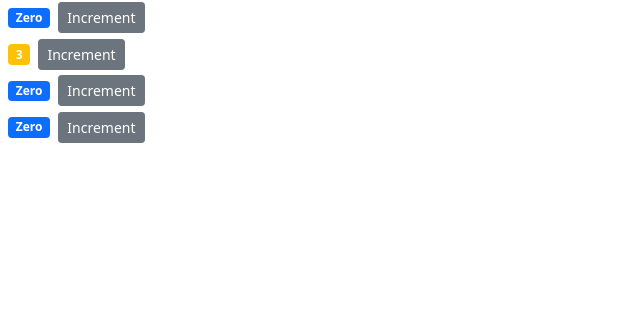
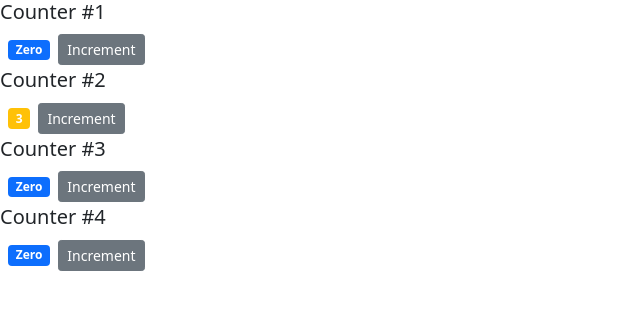
Before and after one commit to aryawiratama/react-baract, a React (Create React App) app: page / in a window 1280 px wide. Shown: the top 310 px of the page, without its empty margins (0-640 px from the left). Built offline with nearby package versions, Linux system fonts and the light colour scheme.

Commit message:
Passing Child Component

```diff
--- a/src/components/counter.jsx
+++ b/src/components/counter.jsx
@@ -17,6 +17,7 @@
   render() {
     return (
       <div>
+        {this.props.children}
         <span className={this.getBadgeClasses()}>{this.formatCount()}</span>
         <button
           onClick={() => this.handleIncrement(1)}
--- a/src/components/counters.jsx
+++ b/src/components/counters.jsx
@@ -12,7 +12,10 @@
     }
     render() {
         return (<div>
-            {this.state.counters.map(counter => <Counter key={counter.id} value={counter.value} />)}
+            {this.state.counters.map(counter =>
+            <Counter key={counter.id} value={counter.value} >
+                <h5>Counter #{counter.id}</h5>
+            </Counter>)}
         </div>);
     }
 }
```
